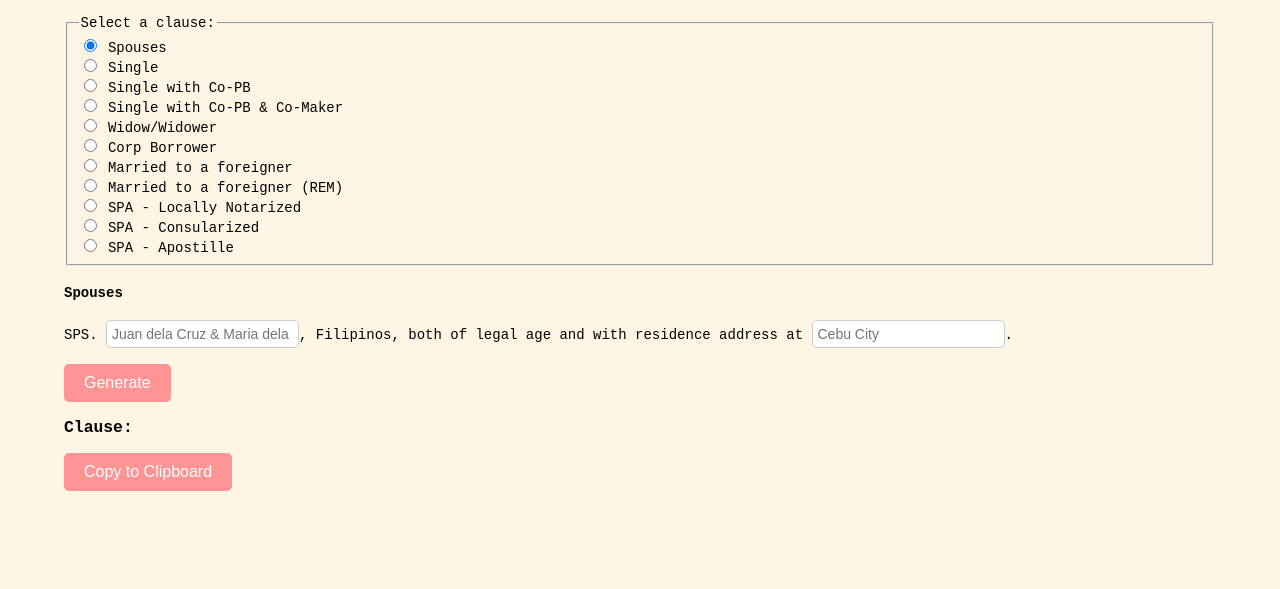
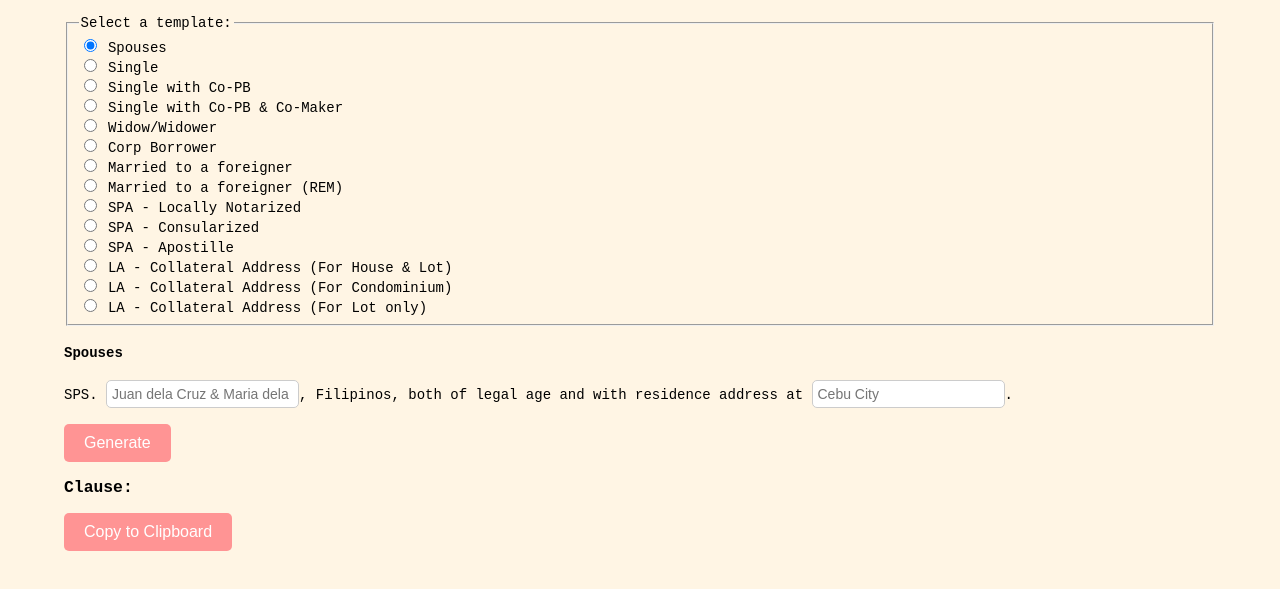
Before and after one commit to backendnoodle/LoanClauseTemplates, a plain HTML site: page index.html in a window 1280 px wide. Shown: the part 43-632 px from the top of the page. Drawn offline with Linux system fonts and the light colour scheme.

Commit message:
Added 3 new clauses.

```diff
--- a/index.html
+++ b/index.html
@@ -12,7 +12,7 @@
 <body>
   <h2>Recital Templates</h2>
   <fieldset id="clauseOptionsFieldSet">
-    <legend>Select a clause:</legend>
+    <legend>Select a template:</legend>
   </fieldset>
 
   <div id="formDiv">
--- a/index.js
+++ b/index.js
@@ -64,6 +64,24 @@ const templates = {
         displayString: 'SPA - Apostille',
         containerDivId: 'spaApostilleDiv',
         clause: '<Juan dela Cruz> represented by <his/her/their> duly designated Attorney-in-Fact, <Juan dela Cruz>, by virtue of Special Power of Attorney dated <February 2, 2024>, notarized by <Maria dela Cruz>, acting in the capacity of a Notary Public, <Rovanienmi, Finland> and certified by <Juana dela Cruz>, Notary Public, <Rovanienmi, Finland> with Apostille No. <47/2024> dated <February 15, 2023>.'
+    },
+    laCollateralHouseAndLot: {
+        id: 'laCollateralHouseAndLot',
+        displayString: 'LA - Collateral Address (For House & Lot)',
+        containerDivId: 'laCollateralHouseAndLotDiv',
+        clause: 'One (1) parcel of land and improvements located at <Cebu City> covered by TCT No. <14>.'
+    },
+    laCollateralCondominium: {
+        id: 'laCollateralCondominium',
+        displayString: 'LA - Collateral Address (For Condominium)',
+        containerDivId: 'laCollateralCondominiumDiv',
+        clause: 'One (1) condominium unit located at <Cebu City> covered by CCT No. <14>.'
+    },
+    laCollateralLotOnly: {
+        id: 'laCollateralLotOnly',
+        displayString: 'LA - Collateral Address (For Lot only)',
+        containerDivId: 'laCollateralLotOnlyDiv',
+        clause: 'One (1) parcel of land located at <Cebu City> covered by TCT No. <14>.'
     },
 }
 
```
